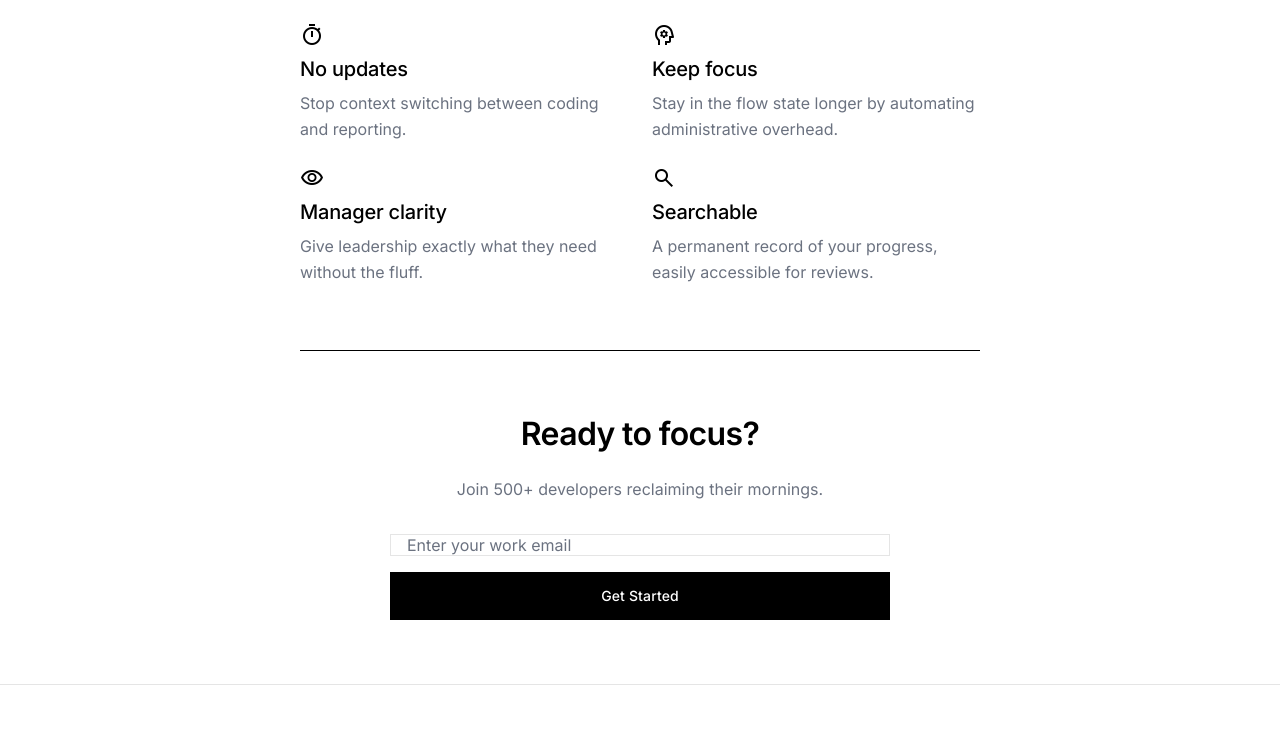
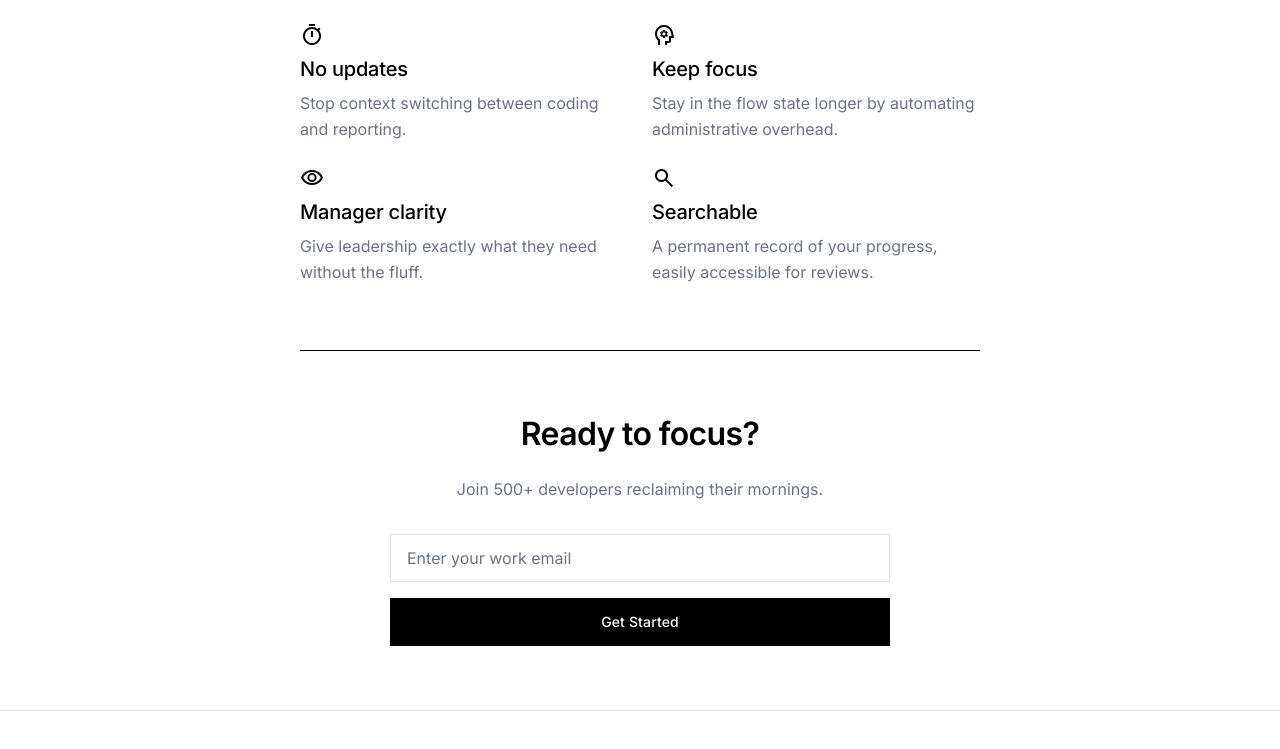
Before and after one commit to SomnathKar000/WorkFlow, a React (Vite) app in the folder apps/web/: page / in a window 1280 px wide. Shown: the part 1681-2430 px from the top of the page. Built offline with nearby package versions, Linux system fonts and the light colour scheme.

Commit message:
style: update email-input layout to fixed width and left-aligned text

```diff
--- a/apps/web/src/index.css
+++ b/apps/web/src/index.css
@@ -232,7 +232,7 @@
 
   /* Email input */
   .email-input {
-    flex: 1;
+    flex: none;
     height: 3rem;
     padding: 0 1rem;
     background-color: #FFFFFF;
@@ -246,6 +246,7 @@
     border-radius: 0;
     -webkit-appearance: none;
     appearance: none;
+    text-align: left;
   }
 
   .email-input:focus {
```
